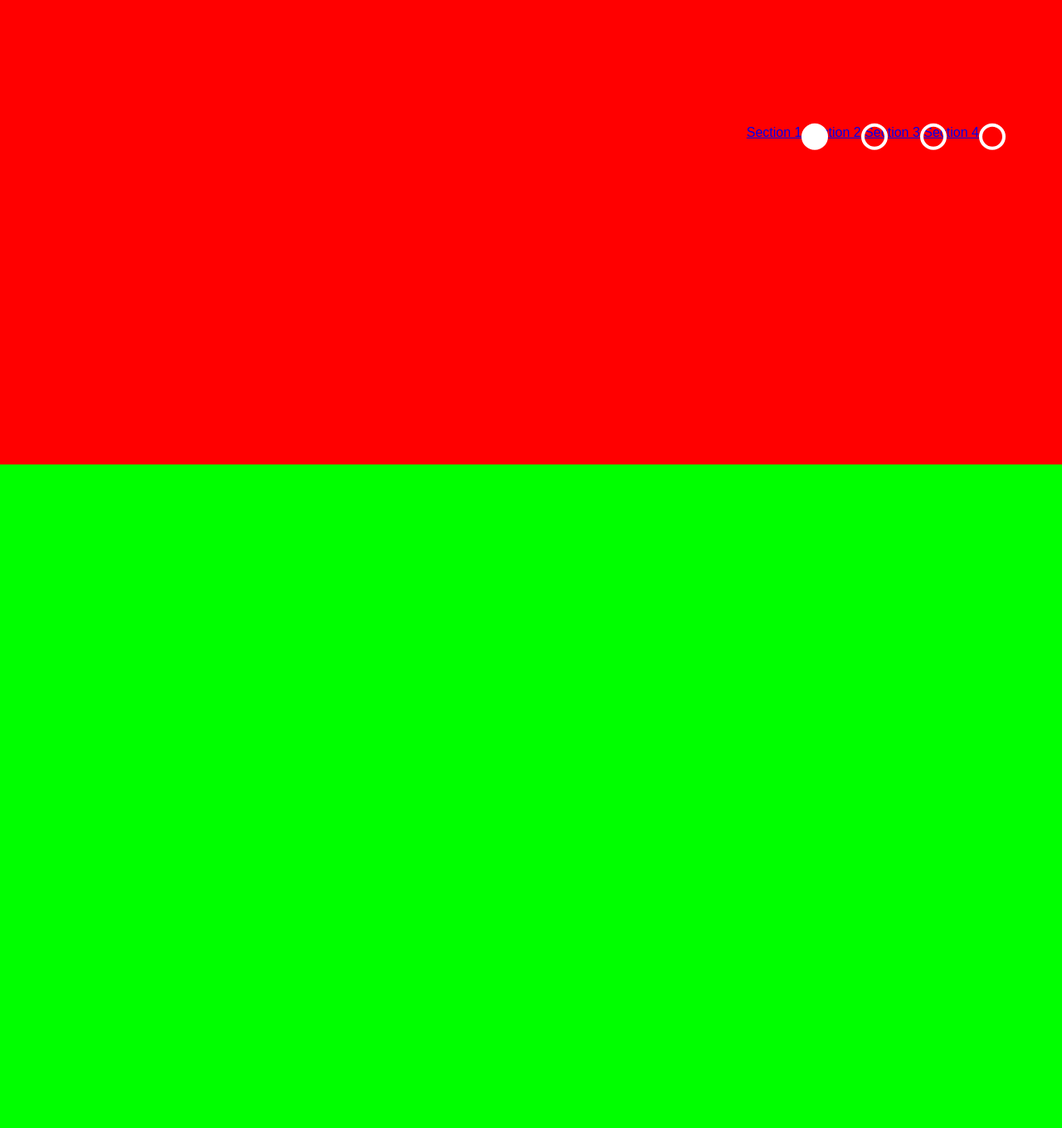
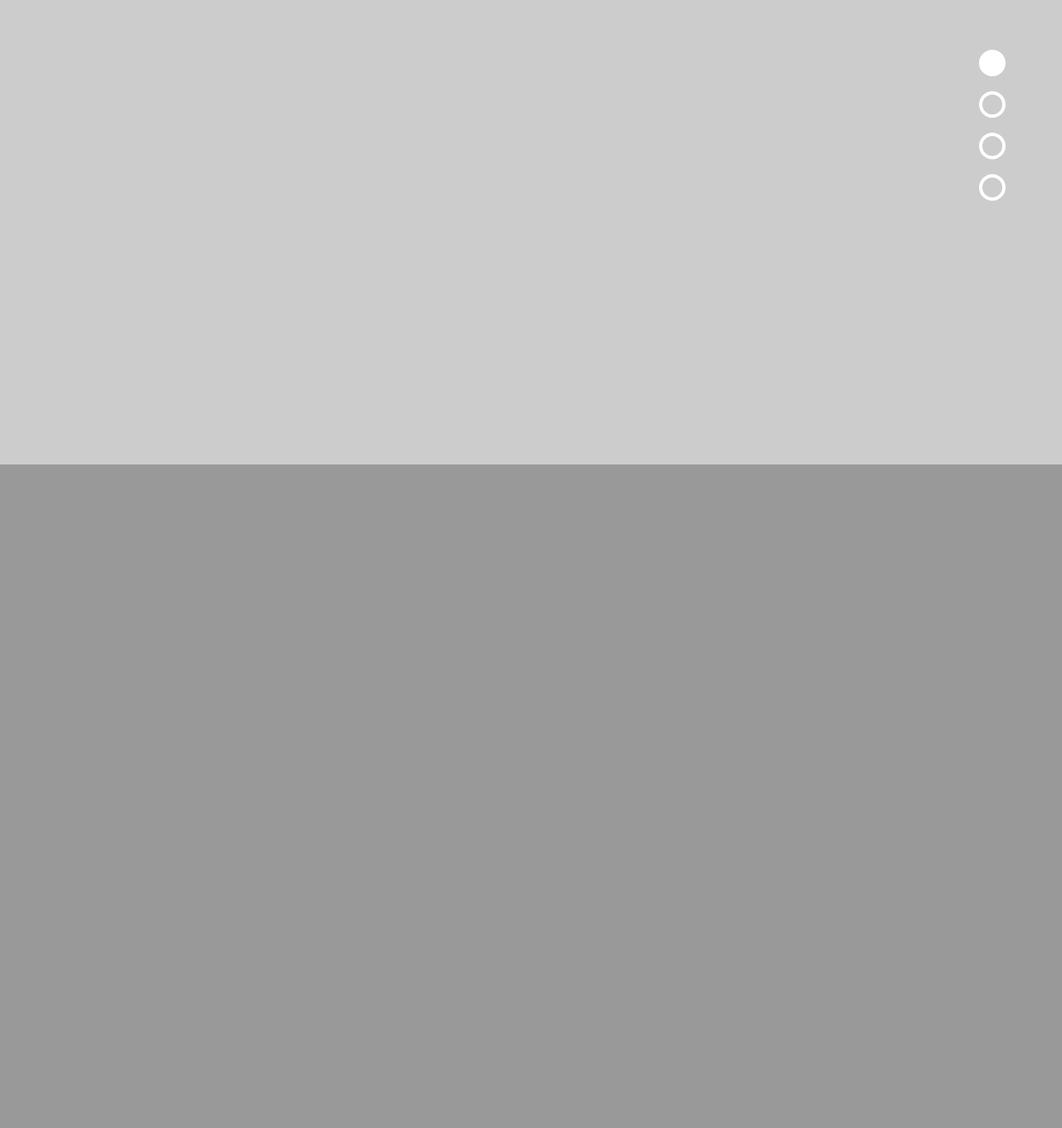
Before and after one commit to debbiechiang/portfolio, a website: page index.html in a window 1280 px wide. Shown: the part 240-1600 px from the top of the page at 83% size. Drawn offline with nearby package versions, Linux system fonts and the light colour scheme.

Commit message:
Background color changes

```diff
--- a/sass/main.scss
+++ b/sass/main.scss
@@ -11,6 +11,10 @@ html, body, #scroller, #scroller section{
   top: 50%;
   transform: translateY(-50%);
   a{
+    display: block;
+    position: relative;
+    color: transparent;
+    height: 50px;
     &:after{
       content: '';
       position: absolute;
@@ -38,17 +42,17 @@ html, body, #scroller, #scroller section{
 }
 
 #section1{
-  background: #f00;
+  background: $lightGrey;
 }
 
 #section2{
-  background: #0f0;
+  background: $mediumGrey;
 }
 
 #section3{
-  background: #00f;
+  background: #fff;
 }
 
 #section4{
-  background: #fff;
+  background: $periwinkle;
 }
```
Also changed, not shown: css/main.css.
